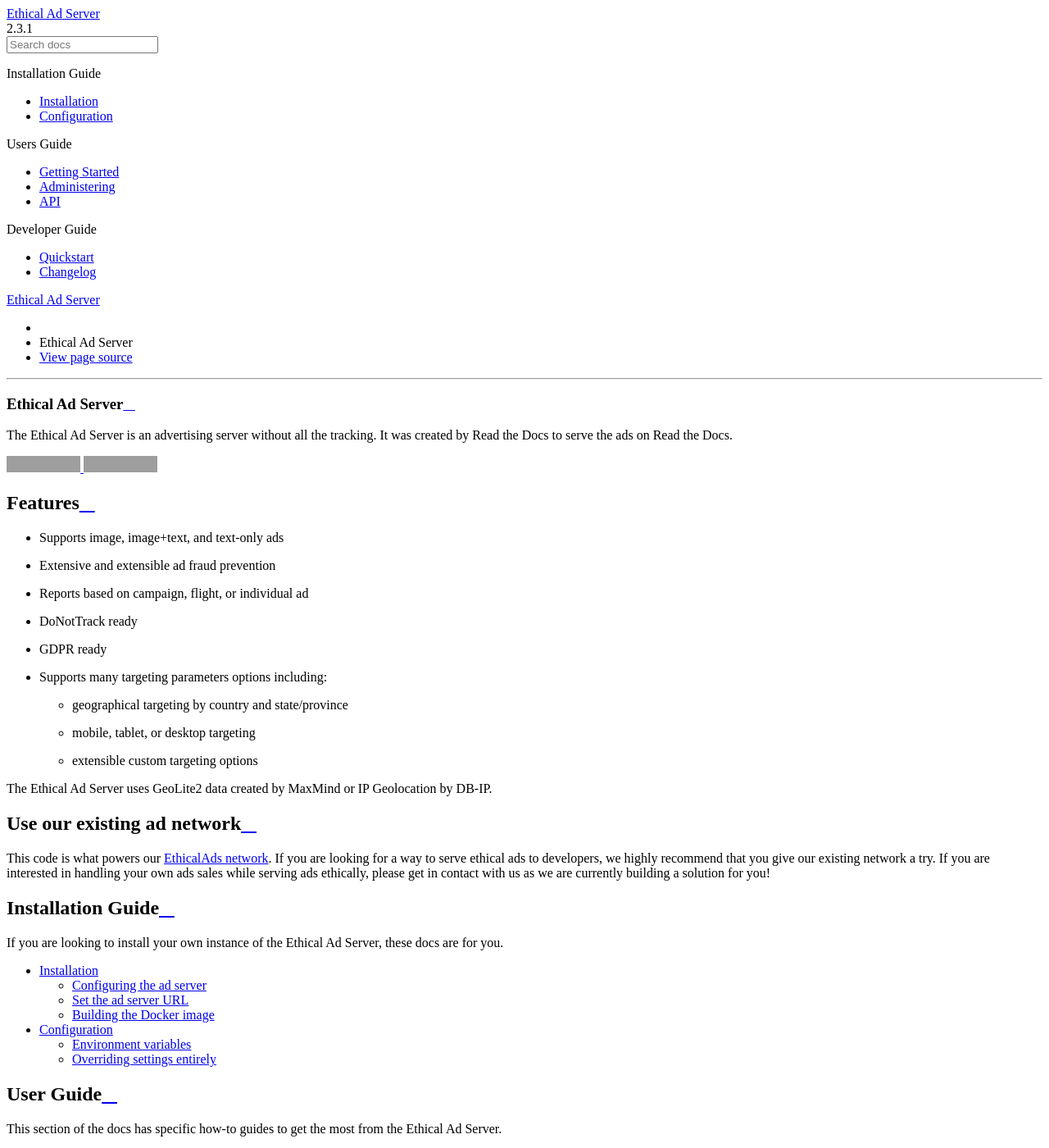
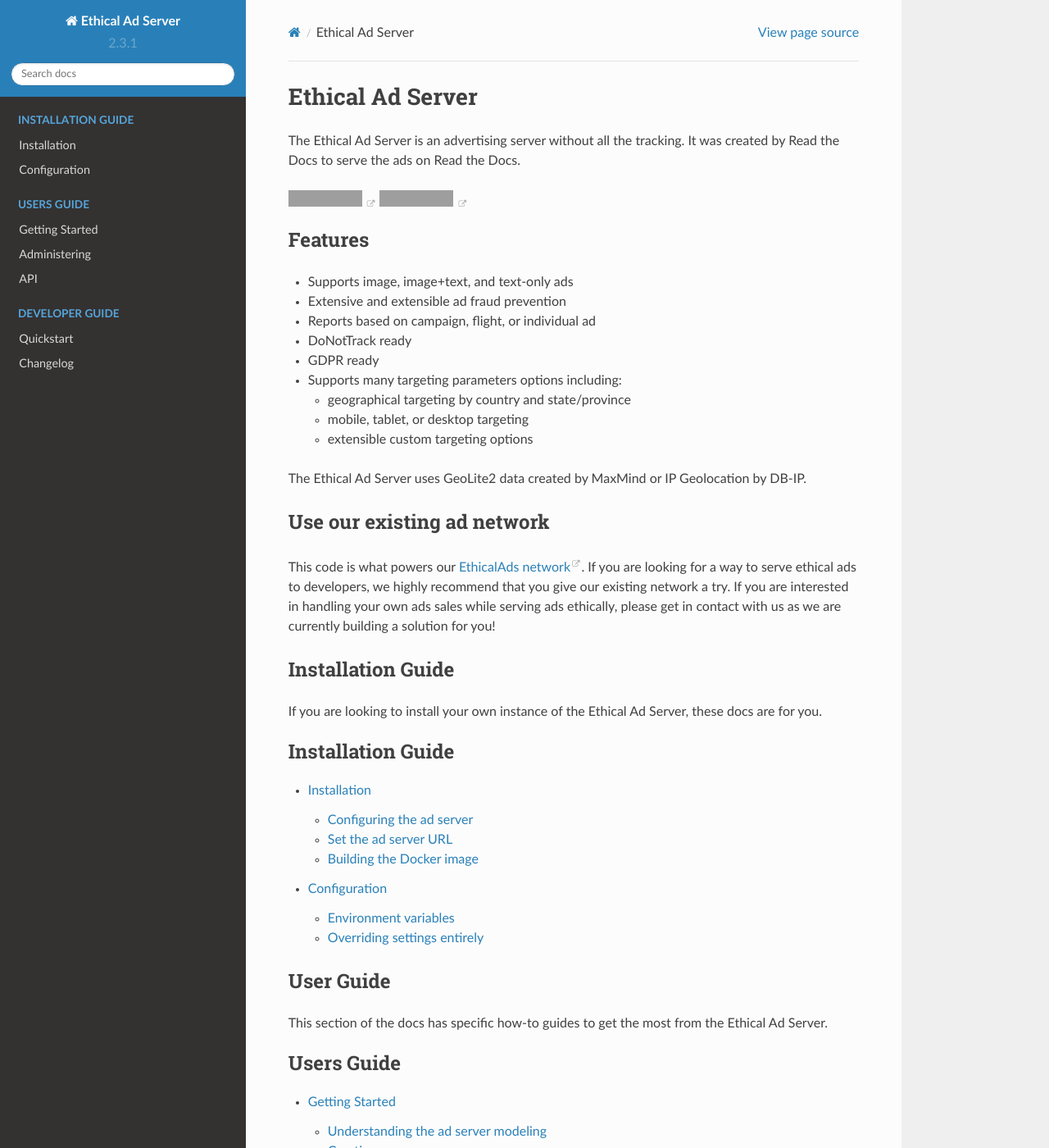
Before and after one commit to readthedocs/ethical-ad-server, a Sphinx documentation site: the page built from docs/index.rst, in a window 1280 px wide and 1400 px high. Shown: the whole window at 82% size. Built offline with Sphinx 7.4.7 and the Read the Docs theme 2.0.0, drawn with Linux system fonts in a browser that asks for light colours; comment, search, counter and statistics services are not loaded; the version number is read from the project's files by our own code; grey boxes are pictures that could not be loaded.

Commit message:
Don't overwrite CSS files

```diff
--- a/docs/conf.py
+++ b/docs/conf.py
@@ -134,9 +134,12 @@
 #
 # html_sidebars = {}
 
-html_context = {"css_files": ["_static/css/custom.css"]}
+html_css_files = [
+    "_static/css/custom.css",
+]
 
 html_js_files = []
+
 if not os.environ.get("READTHEDOCS", False):
     # The client is needed just for styling some of the sample ad blocks
     # Ads aren't loaded on these docs outside of RTD
```
